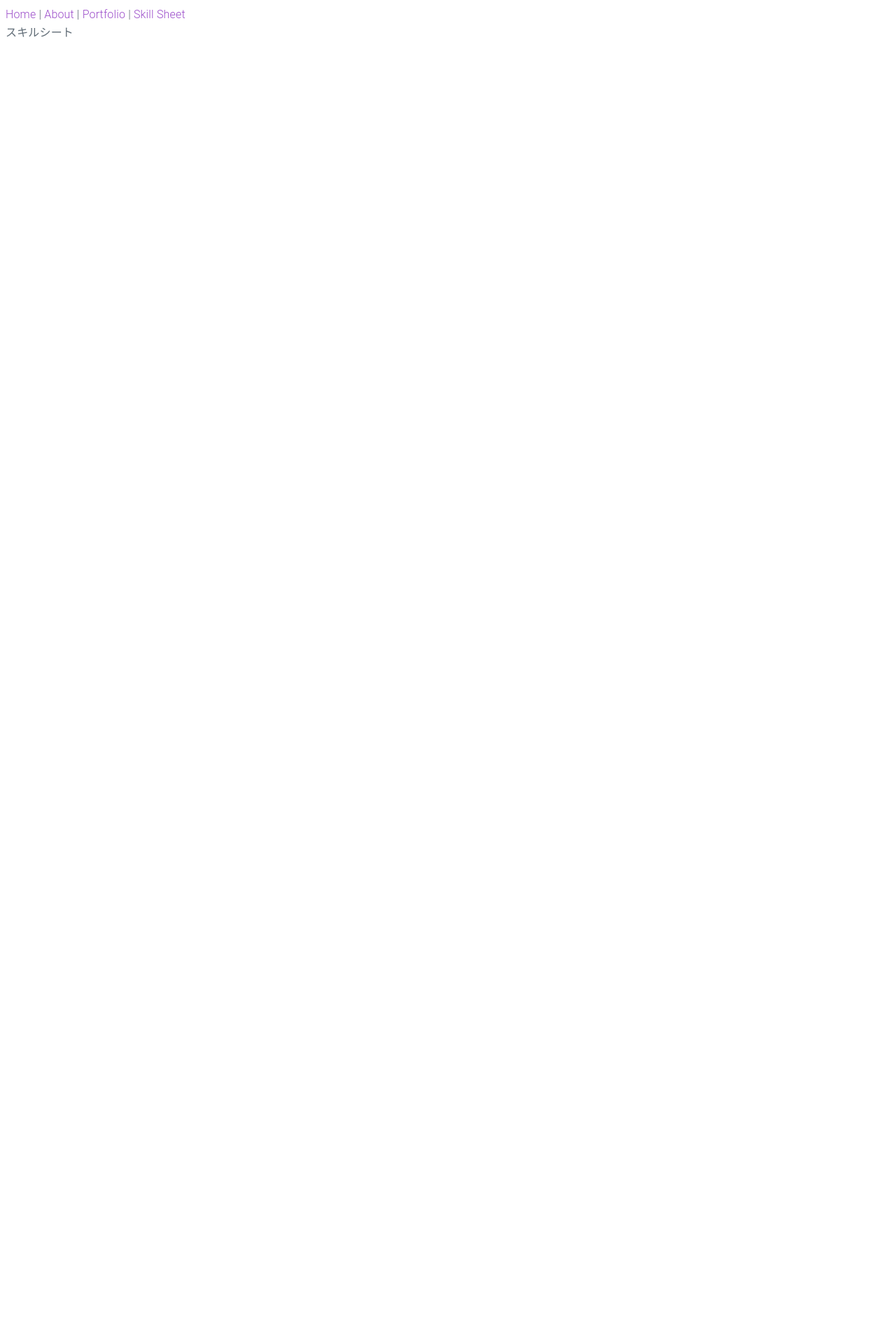
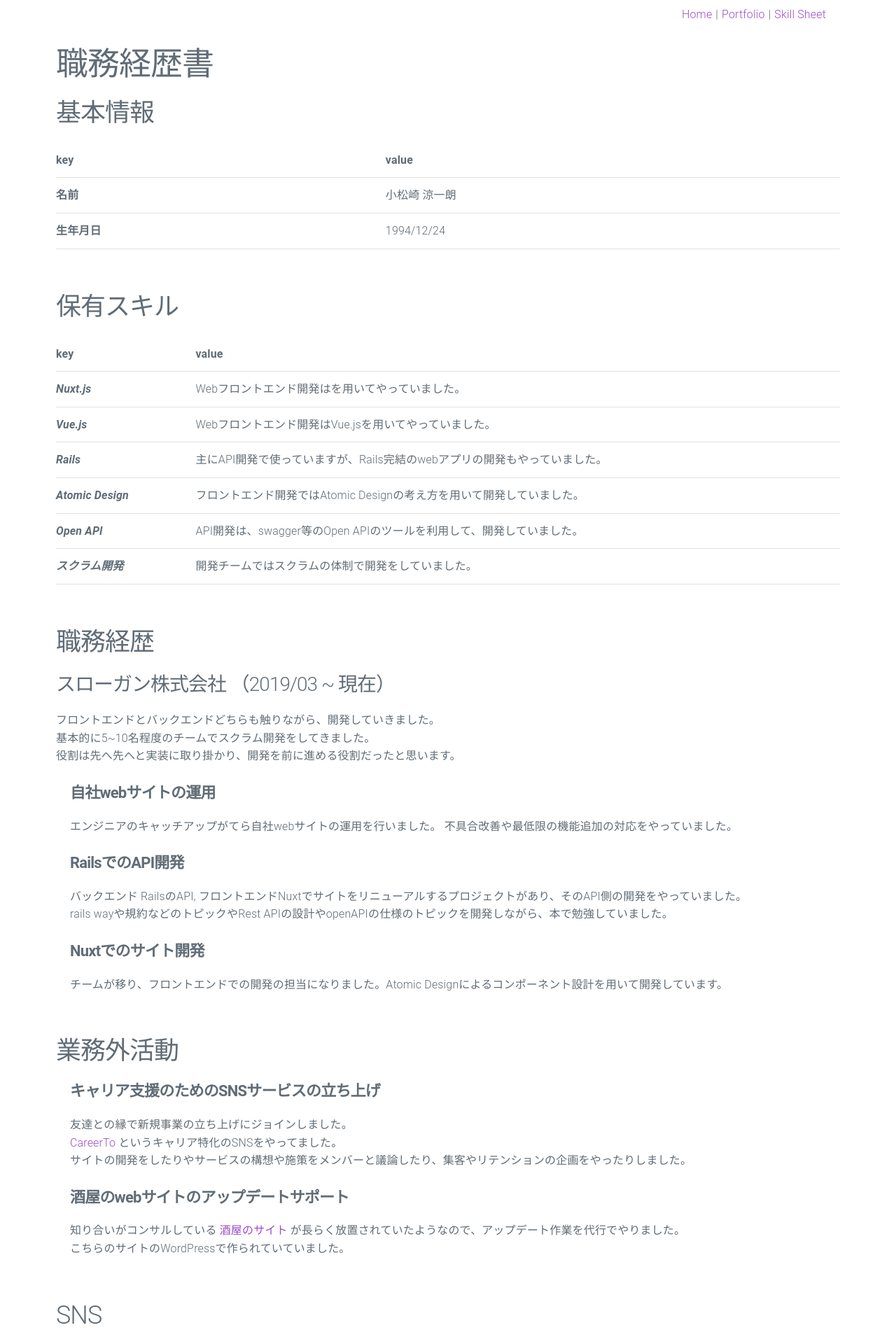
Before and after one commit to mimi6612/mimi-portfolio, a Vue app: page /skill-sheet in a window 1280 px wide. Shown: the top 1920 px of the page at 70% size. Before the commit the page ends 800 px from the top, so only its background shows below. Built offline with nearby package versions, Linux system fonts and the light colour scheme.

Commit message:
職務経歴書の作成

```diff
--- a/src/App.vue
+++ b/src/App.vue
@@ -1,11 +1,24 @@
 <template>
-  <div id="nav">
-    <router-link to="/">Home</router-link> |
-    <router-link to="/about">About</router-link> |
-    <router-link to="/portfolio">Portfolio</router-link> |
-    <router-link to="/skill-sheet">Skill Sheet</router-link>
+  <div class="container">
+    <nav class="navi">
+      <router-link to="/" class="link">Home</router-link> |
+      <router-link to="/portfolio" class="link">Portfolio</router-link> |
+      <router-link to="/skill-sheet" class="link">Skill Sheet</router-link>
+    </nav>
   </div>
   <router-view />
 </template>
 
-<style></style>
+<style scoped>
+.navi {
+  display: flex;
+  justify-content: flex-end;
+  align-items: flex-end;
+}
+.link {
+  margin: 0 0.5rem 0;
+}
+.link:last-child {
+  margin-right: 0;
+}
+</style>
--- a/src/components/HelloWorld.vue
+++ /dev/null
@@ -1,125 +0,0 @@
-<template>
-  <div class="hello">
-    <h1>{{ msg }}</h1>
-    <p>
-      For a guide and recipes on how to configure / customize this project,<br />
-      check out the
-      <a href="https://cli.vuejs.org" target="_blank" rel="noopener"
-        >vue-cli documentation</a
-      >.
-    </p>
-    <h3>Installed CLI Plugins</h3>
-    <ul>
-      <li>
-        <a
-          href="https://github.com/vuejs/vue-cli/tree/dev/packages/%40vue/cli-plugin-babel"
-          target="_blank"
-          rel="noopener"
-          >babel</a
-        >
-      </li>
-      <li>
-        <a
-          href="https://github.com/vuejs/vue-cli/tree/dev/packages/%40vue/cli-plugin-router"
-          target="_blank"
-          rel="noopener"
-          >router</a
-        >
-      </li>
-      <li>
-        <a
-          href="https://github.com/vuejs/vue-cli/tree/dev/packages/%40vue/cli-plugin-vuex"
-          target="_blank"
-          rel="noopener"
-          >vuex</a
-        >
-      </li>
-      <li>
-        <a
-          href="https://github.com/vuejs/vue-cli/tree/dev/packages/%40vue/cli-plugin-eslint"
-          target="_blank"
-          rel="noopener"
-          >eslint</a
-        >
-      </li>
-      <li>
-        <a
-          href="https://github.com/vuejs/vue-cli/tree/dev/packages/%40vue/cli-plugin-typescript"
-          target="_blank"
-          rel="noopener"
-          >typescript</a
-        >
-      </li>
-    </ul>
-    <h3>Essential Links</h3>
-    <ul>
-      <li>
-        <a href="https://vuejs.org" target="_blank" rel="noopener">Core Docs</a>
-      </li>
-      <li>
-        <a href="https://forum.vuejs.org" target="_blank" rel="noopener"
-          >Forum</a
-        >
-      </li>
-      <li>
-        <a href="https://chat.vuejs.org" target="_blank" rel="noopener"
-          >Community Chat</a
-        >
-      </li>
-      <li>
-        <a href="https://twitter.com/vuejs" target="_blank" rel="noopener"
-          >Twitter</a
-        >
-      </li>
-      <li>
-        <a href="https://news.vuejs.org" target="_blank" rel="noopener">News</a>
-      </li>
-    </ul>
-    <h3>Ecosystem</h3>
-    <ul>
-      <li>
-        <a href="https://router.vuejs.org" target="_blank" rel="noopener"
-          >vue-router</a
-        >
-      </li>
-      <li>
-        <a href="https://vuex.vuejs.org" target="_blank" rel="noopener">vuex</a>
-      </li>
-      <li>
-        <a
-          href="https://github.com/vuejs/vue-devtools#vue-devtools"
-          target="_blank"
-          rel="noopener"
-          >vue-devtools</a
-        >
-      </li>
-      <li>
-        <a href="https://vue-loader.vuejs.org" target="_blank" rel="noopener"
-          >vue-loader</a
-        >
-      </li>
-      <li>
-        <a
-          href="https://github.com/vuejs/awesome-vue"
-          target="_blank"
-          rel="noopener"
-          >awesome-vue</a
-        >
-      </li>
-    </ul>
-  </div>
-</template>
-
-<script lang="ts">
-import { defineComponent } from "vue";
-
-export default defineComponent({
-  name: "HelloWorld",
-  props: {
-    msg: String
-  }
-});
-</script>
-
-<!-- Add "scoped" attribute to limit CSS to this component only -->
-<style scoped></style>
--- a/src/pages/Home.vue
+++ b/src/pages/Home.vue
@@ -1,18 +1,13 @@
 <template>
   <div class="home">
-    <img alt="Vue logo" src="../assets/logo.png" />
-    <HelloWorld msg="Welcome to Your Vue.js + TypeScript App" />
+    ホームページ(仮)
   </div>
 </template>
 
 <script lang="ts">
 import { defineComponent } from "vue";
-import HelloWorld from "@/components/HelloWorld.vue"; // @ is an alias to /src
 
 export default defineComponent({
-  name: "Home",
-  components: {
-    HelloWorld
-  }
+  name: "Home"
 });
 </script>
--- a/src/pages/Portfolio.vue
+++ b/src/pages/Portfolio.vue
@@ -1,9 +1,21 @@
 <template>
-  <div>ポートフォリオ</div>
+  <div>ポートフォリオ(仮)</div>
 </template>
 
 <script>
 export default {};
 </script>
 
-<style></style>
+<style scoped>
+.navi {
+  display: flex;
+  justify-content: flex-end;
+  align-items: flex-end;
+}
+.link {
+  margin: 0 0.5rem 0;
+}
+.link:last-child {
+  margin-right: 0;
+}
+</style>
--- a/src/pages/SkillSheet.vue
+++ b/src/pages/SkillSheet.vue
@@ -1,9 +1,197 @@
 <template>
-  <div>スキルシート</div>
+  <div class="container content">
+    <h1>職務経歴書</h1>
+    <div class="section">
+      <h2>基本情報</h2>
+      <table>
+        <thead>
+          <tr>
+            <th>key</th>
+            <th>value</th>
+          </tr>
+        </thead>
+        <tbody>
+          <tr>
+            <td>
+              <strong>名前</strong>
+            </td>
+            <td>小松崎 涼一朗</td>
+          </tr>
+          <tr>
+            <td>
+              <strong>生年月日</strong>
+            </td>
+            <td>1994/12/24</td>
+          </tr>
+        </tbody>
+      </table>
+    </div>
+
+    <div class="section">
+      <h2>保有スキル</h2>
+      <table>
+        <thead>
+          <tr>
+            <th>key</th>
+            <th>value</th>
+          </tr>
+        </thead>
+        <tbody>
+          <tr v-for="(skill, index) in skills" :key="index">
+            <td>
+              <strong>
+                <em> {{ skill.title }}</em>
+              </strong>
+            </td>
+            <td>{{ skill.description }}</td>
+          </tr>
+        </tbody>
+      </table>
+    </div>
+
+    <div class="section">
+      <h2>職務経歴</h2>
+      <h3>スローガン株式会社 （2019/03 ~ 現在）</h3>
+      <p>
+        フロントエンドとバックエンドどちらも触りながら、開発していきました。<br />
+        基本的に5~10名程度のチームでスクラム開発をしてきました。<br />
+        役割は先へ先へと実装に取り掛かり、開発を前に進める役割だったと思います。
+      </p>
+      <div class="activity">
+        <h4>
+          <strong>
+            自社webサイトの運用
+          </strong>
+        </h4>
+        <p>
+          エンジニアのキャッチアップがてら自社webサイトの運用を行いました。
+          不具合改善や最低限の機能追加の対応をやっていました。
+        </p>
+        <h4>
+          <strong>
+            RailsでのAPI開発
+          </strong>
+        </h4>
+        <p>
+          バックエンド RailsのAPI,
+          フロントエンドNuxtでサイトをリニューアルするプロジェクトがあり、そのAPI側の開発をやっていました。<br />
+          rails wayや規約などのトピックやRest
+          APIの設計やopenAPIの仕様のトピックを開発しながら、本で勉強していました。
+        </p>
+        <h4>
+          <strong>
+            Nuxtでのサイト開発
+          </strong>
+        </h4>
+        <p>
+          チームが移り、フロントエンドでの開発の担当になりました。Atomic
+          Designによるコンポーネント設計を用いて開発しています。
+        </p>
+      </div>
+    </div>
+
+    <div class="section">
+      <h2>業務外活動</h2>
+      <div class="activity">
+        <h4>
+          <strong>キャリア支援のためのSNSサービスの立ち上げ</strong>
+        </h4>
+        <p>
+          友達との縁で新規事業の立ち上げにジョインしました。<br />
+          <a href="https://www.careerto.jp/">CareerTo</a>
+          というキャリア特化のSNSをやってました。<br />
+          サイトの開発をしたりやサービスの構想や施策をメンバーと議論したり、集客やリテンションの企画をやったりしました。<br />
+        </p>
+        <h4>
+          <strong>酒屋のwebサイトのアップデートサポート</strong>
+        </h4>
+        <p>
+          知り合いがコンサルしている
+          <a href="https://sake-wadaya.com/">
+            酒屋のサイト
+          </a>
+          が長らく放置されていたようなので、アップデート作業を代行でやりました。<br />
+          こちらのサイトのWordPressで作られていていました。<br />
+        </p>
+      </div>
+    </div>
+    <div class="section">
+      <h2>SNS</h2>
+      <ul>
+        <li>
+          Twitter
+          <a href="https://twitter.com/mimimimi6612gm1">@mimimimi6612gm1</a>
+        </li>
+        <li>
+          Qiita
+          <a href="https://qiita.com/mimimimi6612">@mimimimi6612</a>
+        </li>
+        <li>
+          Zenn
+          <a href="https://zenn.dev/mimimimi6612">mimimimi6612</a>
+        </li>
+        <li>
+          note
+          <a href="https://note.com/mimimimi6612">mimimimi6612</a>
+        </li>
+      </ul>
+    </div>
+
+    <p>
+      Source:
+      <a href="https://mimimy.com/skill-sheet">
+        https://mimimy.com/skill-sheet
+      </a>
+    </p>
+  </div>
 </template>
 
 <script>
-export default {};
+export default {
+  computed: {
+    skills() {
+      return [
+        {
+          title: "Nuxt.js",
+          description: "Webフロントエンド開発はを用いてやっていました。"
+        },
+        {
+          title: "Vue.js",
+          description: "Webフロントエンド開発はVue.jsを用いてやっていました。"
+        },
+        {
+          title: "Rails",
+          description:
+            "主にAPI開発で使っていますが、Rails完結のwebアプリの開発もやっていました。"
+        },
+        {
+          title: "Atomic Design",
+          description:
+            "フロントエンド開発ではAtomic Designの考え方を用いて開発していました。"
+        },
+        {
+          title: "Open API",
+          description:
+            "API開発は、swagger等のOpen APIのツールを利用して、開発していました。"
+        },
+        {
+          title: "スクラム開発",
+          description: "開発チームではスクラムの体制で開発をしていました。"
+        }
+      ];
+    }
+  }
+};
 </script>
 
-<style></style>
+<style scoped>
+.content {
+  padding: 3rem 0;
+}
+.section {
+  margin-bottom: 6rem;
+}
+.activity {
+  padding: 0 2rem;
+}
+</style>
```
